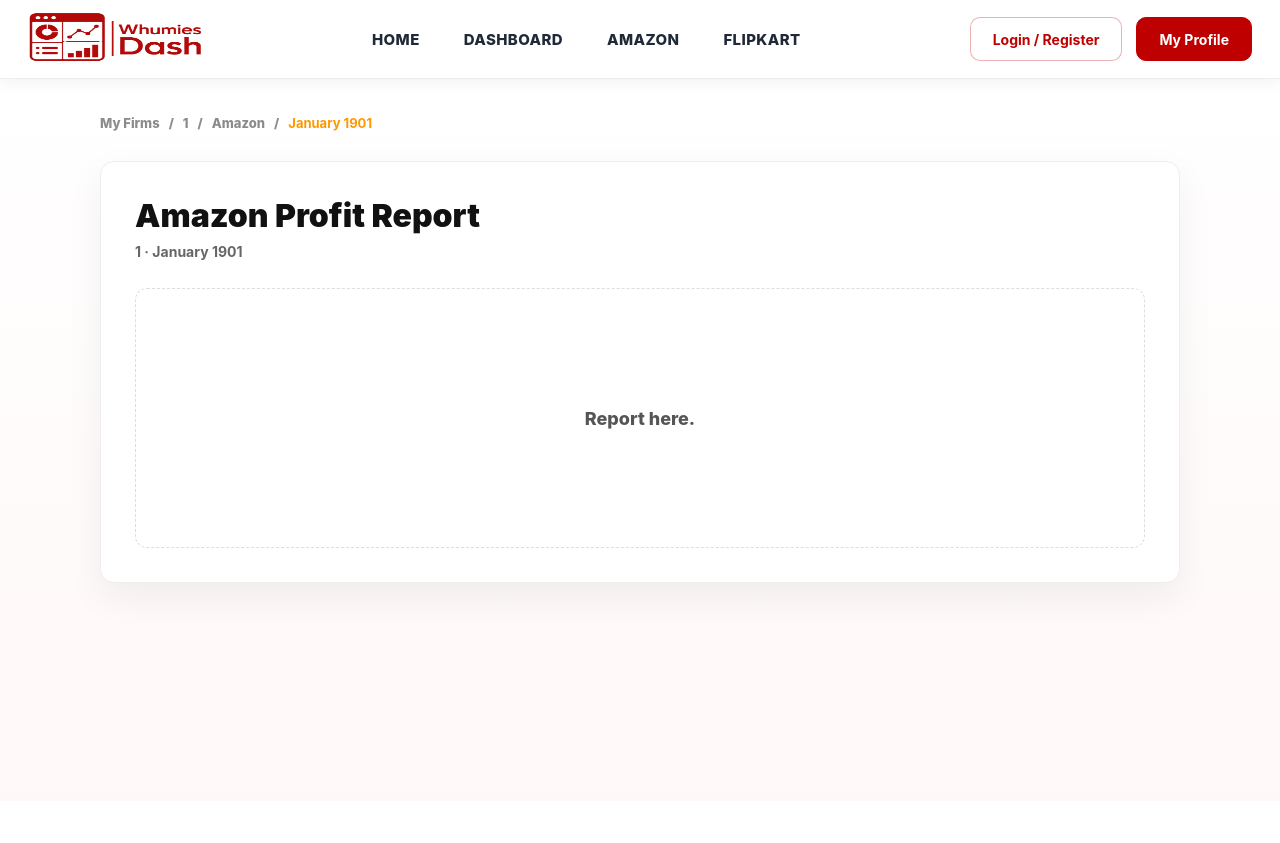
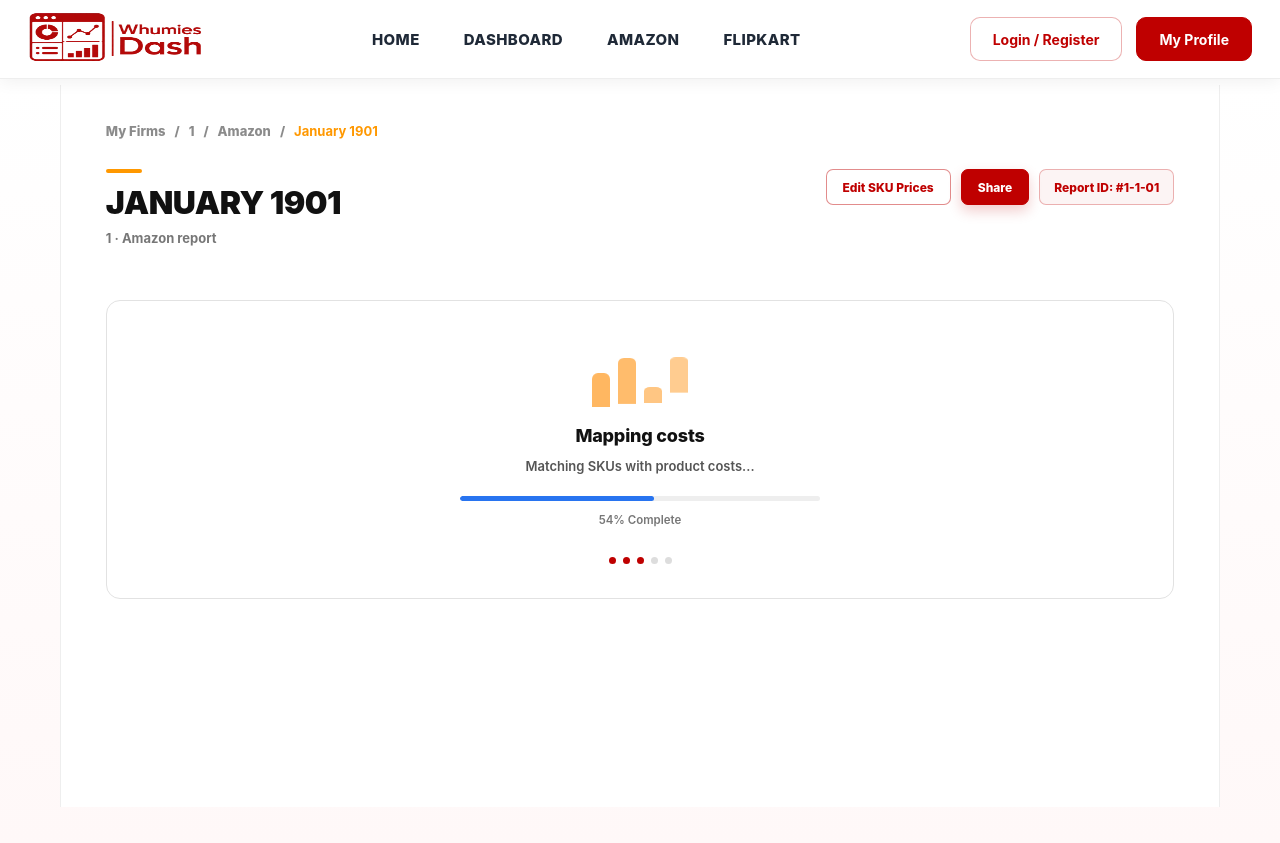
Before and after one commit to whumiesstore/Whumies-Dash, a React (Vite) app: page /dashboard/1/1/1/1 in a window 1280 px wide. Before the commit the page ends 801 px from the top, so only its background shows below. Built offline with nearby package versions, Linux system fonts and the light colour scheme.

Commit message:
[ADD] - Report Initializer

```diff
--- a/src/components/report-display/ReportDisplayMain.jsx
+++ b/src/components/report-display/ReportDisplayMain.jsx
@@ -1,22 +1,33 @@
+import { useState } from "react";
 import { Link, useParams } from "react-router-dom";
 import { marketplaceConfig } from "../../config/MarketplaceConfig";
+import ReportInitializer from "./ReportInitializer";
 import "./reportDisplay.css";
 
 function ReportDisplayMain() {
   const { firmName, marketplace, year, month } = useParams();
 
+  const [isInitializing, setIsInitializing] = useState(true);
+
   const decodedFirmName = decodeURIComponent(firmName || "");
   const selectedMarketplace = marketplace?.toLowerCase() || "amazon";
+
   const config =
     marketplaceConfig[selectedMarketplace] || marketplaceConfig.amazon;
 
   const reportDate = new Date(Number(year), Number(month) - 1, 1);
+
   const displayMonth = reportDate.toLocaleString("en-US", {
     month: "long",
     year: "numeric",
   });
 
+  const reportId = `#${selectedMarketplace.toUpperCase().slice(0, 2)}-${year}-${String(
+    month,
+  ).padStart(2, "0")}`;
+
   return (
+    <div className="report-display-shell">
       <div className="report-display-page">
         <div className="report-display-breadcrumb">
           <Link to="/dashboard">My Firms</Link>
@@ -30,14 +41,40 @@
           <strong style={{ color: config.color }}>{displayMonth}</strong>
         </div>
 
+        <div className="report-display-top">
+          <div>
+            <span
+              className="report-display-heading-line"
+              style={{ background: config.color }}
+            />
+
+            <h1>{displayMonth}</h1>
+            <p>
+              {decodedFirmName} · {config.title} report
+            </p>
+          </div>
+
+          <div className="report-display-actions">
+            <button type="button" className="report-outline-btn">
+              Edit SKU Prices
+            </button>
+
+            <button type="button" className="report-primary-btn">
+              Share
+            </button>
+
+            <span className="report-id-badge">Report ID: {reportId}</span>
+          </div>
+        </div>
+
+        {isInitializing ? (
+          <ReportInitializer onComplete={() => setIsInitializing(false)} />
+        ) : (
           <section className="report-display-card">
-        <h1>{config.title} Profit Report</h1>
-        <p>
-          {decodedFirmName} · {displayMonth}
-        </p>
-
             <div className="report-placeholder">Report here.</div>
           </section>
+        )}
+      </div>
     </div>
   );
 }
--- /dev/null
+++ b/src/components/report-display/ReportInitializer.jsx
@@ -0,0 +1,93 @@
+import { useEffect, useState } from "react";
+
+const loadingSteps = [
+  {
+    title: "Initializing",
+    subtitle: "Setting up report generation...",
+  },
+  {
+    title: "Reading files",
+    subtitle: "Checking orders and payments data...",
+  },
+  {
+    title: "Mapping costs",
+    subtitle: "Matching SKUs with product costs...",
+  },
+  {
+    title: "Calculating profit",
+    subtitle: "Estimating settlement, fees, returns and COGS...",
+  },
+  {
+    title: "Finalizing",
+    subtitle: "Preparing your report dashboard...",
+  },
+];
+
+function ReportInitializer({ onComplete }) {
+  const [progress, setProgress] = useState(0);
+  const [stepIndex, setStepIndex] = useState(0);
+
+  useEffect(() => {
+    const duration = 10000;
+    const intervalTime = 200;
+    const increment = 100 / (duration / intervalTime);
+
+    const interval = setInterval(() => {
+      setProgress((prev) => {
+        const next = Math.min(prev + increment, 100);
+
+        const nextStepIndex = Math.min(
+          Math.floor((next / 100) * loadingSteps.length),
+          loadingSteps.length - 1,
+        );
+
+        setStepIndex(nextStepIndex);
+
+        if (next >= 100) {
+          clearInterval(interval);
+
+          setTimeout(() => {
+            onComplete();
+          }, 300);
+        }
+
+        return next;
+      });
+    }, intervalTime);
+
+    return () => clearInterval(interval);
+  }, [onComplete]);
+
+  const activeStep = loadingSteps[stepIndex];
+
+  return (
+    <section className="report-initializer-box">
+      <div className="animated-bar-loader" aria-hidden="true">
+        <span />
+        <span />
+        <span />
+        <span />
+      </div>
+
+      <h2>{activeStep.title}</h2>
+      <p>{activeStep.subtitle}</p>
+
+      <div className="report-progress-track">
+        <div
+          className="report-progress-fill"
+          style={{ width: `${progress}%` }}
+        />
+      </div>
+
+      <small>{Math.round(progress)}% Complete</small>
+
+      <div className="report-step-dots">
+        {loadingSteps.map((_, index) => (
+          <span key={index} className={index <= stepIndex ? "active" : ""} />
+        ))}
+      </div>
+    </section>
+  );
+}
+
+export default ReportInitializer;
--- a/src/components/report-display/reportDisplay.css
+++ b/src/components/report-display/reportDisplay.css
@@ -1,3 +1,14 @@
+.report-display-shell {
+  width: 100%;
+  max-width: 1160px;
+  min-height: calc(100vh - 78px);
+  margin: -30px auto 0;
+  padding: 38px clamp(22px, 3.5vw, 52px) 56px;
+  background: #ffffff;
+  border-left: 1px solid #eeeeee;
+  border-right: 1px solid #eeeeee;
+}
+
 .report-display-page {
   width: 100%;
   max-width: 1080px;
@@ -25,26 +36,132 @@
   color: #bf0000;
 }
 
+.report-display-top {
+  display: flex;
+  align-items: flex-start;
+  justify-content: space-between;
+  gap: 28px;
+  margin-bottom: 54px;
+}
+
+.report-display-heading-line {
+  display: block;
+  width: 36px;
+  height: 4px;
+  border-radius: 999px;
+  margin-bottom: 10px;
+}
+
+.report-display-top h1 {
+  color: #111111;
+  font-size: clamp(24px, 2.5vw, 32px);
+  font-weight: 900;
+  text-transform: uppercase;
+  letter-spacing: -0.5px;
+  margin-bottom: 8px;
+}
+
+.report-display-top p {
+  color: #777777;
+  font-size: 13px;
+  font-weight: 700;
+}
+
+.report-display-actions {
+  display: flex;
+  align-items: center;
+  gap: 10px;
+}
+
+.report-outline-btn,
+.report-primary-btn {
+  height: 36px;
+  padding: 0 16px;
+  border-radius: 7px;
+  font-size: 12px;
+  font-weight: 850;
+  cursor: pointer;
+  white-space: nowrap;
+}
+
+.report-outline-btn {
+  background: #ffffff;
+  color: #bf0000;
+  border: 1.4px solid rgba(191, 0, 0, 0.45);
+}
+
+.report-primary-btn {
+  background: #bf0000;
+  color: #ffffff;
+  border: 1.4px solid #bf0000;
+  box-shadow: 0 6px 14px rgba(191, 0, 0, 0.2);
+}
+
+.report-id-badge {
+  height: 36px;
+  padding: 0 14px;
+  border-radius: 7px;
+  border: 1.4px solid rgba(191, 0, 0, 0.28);
+  background: rgba(191, 0, 0, 0.045);
+  color: #bf0000;
+  font-size: 12px;
+  font-weight: 800;
+  white-space: nowrap;
+  display: inline-flex;
+  align-items: center;
+  justify-content: center;
+}
+
+@media (max-width: 900px) {
+  .report-display-shell {
+    max-width: 100%;
+    margin-top: -24px;
+    padding: 30px 20px 48px;
+    border-left: none;
+    border-right: none;
+  }
+}
+
+@media (max-width: 640px) {
+  .report-display-shell {
+    margin-top: -18px;
+    padding: 24px 16px 42px;
+  }
+}
+
+@media (max-width: 760px) {
+  .report-id-badge {
+    flex-shrink: 0;
+  }
+}
+
+@media (max-width: 760px) {
+  .report-display-top {
+    flex-direction: column;
+    gap: 20px;
+    margin-bottom: 34px;
+  }
+
+  .report-display-actions {
+    width: 100%;
+    overflow-x: auto;
+    padding-bottom: 4px;
+  }
+
+  .report-outline-btn,
+  .report-primary-btn {
+    flex-shrink: 0;
+  }
+}
+
+/* Report Placeholder */
+
 .report-display-card {
   background: #ffffff;
   border: 1px solid #eeeeee;
   border-radius: 14px;
   padding: 34px;
   box-shadow: 0 14px 38px rgba(0, 0, 0, 0.06);
-}
-
-.report-display-card h1 {
-  color: #111111;
-  font-size: clamp(24px, 2.5vw, 32px);
-  font-weight: 900;
-  margin-bottom: 8px;
-}
-
-.report-display-card p {
-  color: #666666;
-  font-size: 14px;
-  font-weight: 650;
-  margin-bottom: 28px;
 }
 
 .report-placeholder {
@@ -54,6 +171,147 @@
   display: grid;
   place-items: center;
   color: #555555;
+  font-size: 16px;
+  font-weight: 750;
+}
+
+/* Report Initializer */
+
+.report-initializer-box {
+  width: 100%;
+  min-height: 280px;
+  border: 1.5px solid #e2e2e2;
+  border-radius: 14px;
+  background: #ffffff;
+  display: flex;
+  flex-direction: column;
+  align-items: center;
+  justify-content: center;
+  gap: 12px;
+  padding: 34px 24px;
+  text-align: center;
+}
+
+.animated-bar-loader {
+  height: 72px;
+  display: flex;
+  align-items: flex-end;
+  gap: 8px;
+  margin-bottom: 6px;
+}
+
+.animated-bar-loader span {
+  width: 18px;
+  border-radius: 6px 6px 0 0;
+  background: #ffb761;
+  animation: reportBars 1s ease-in-out infinite;
+}
+
+.animated-bar-loader span:nth-child(1) {
+  height: 34px;
+  animation-delay: 0s;
+}
+
+.animated-bar-loader span:nth-child(2) {
+  height: 52px;
+  animation-delay: 0.15s;
+}
+
+.animated-bar-loader span:nth-child(3) {
+  height: 24px;
+  animation-delay: 0.3s;
+}
+
+.animated-bar-loader span:nth-child(4) {
+  height: 64px;
+  animation-delay: 0.45s;
+}
+
+@keyframes reportBars {
+  0%,
+  100% {
+    transform: scaleY(0.55);
+    opacity: 0.7;
+  }
+
+  50% {
+    transform: scaleY(1);
+    opacity: 1;
+  }
+}
+
+.report-initializer-box h2 {
+  color: #111111;
   font-size: 18px;
-  font-weight: 800;
+  font-weight: 850;
+  letter-spacing: -0.2px;
 }
+
+.report-initializer-box p {
+  color: #555555;
+  font-size: 13px;
+  font-weight: 600;
+  margin-bottom: 10px;
+}
+
+.report-progress-track {
+  width: min(100%, 360px);
+  height: 5px;
+  border-radius: 999px;
+  background: #eeeeee;
+  overflow: hidden;
+}
+
+.report-progress-fill {
+  height: 100%;
+  background: #2874f0;
+  border-radius: inherit;
+  transition: width 0.2s ease;
+}
+
+.report-initializer-box small {
+  color: #777777;
+  font-size: 11.5px;
+  font-weight: 600;
+}
+
+.report-step-dots {
+  display: flex;
+  align-items: center;
+  gap: 7px;
+  margin-top: 18px;
+}
+
+.report-step-dots span {
+  width: 7px;
+  height: 7px;
+  border-radius: 50%;
+  background: #dddddd;
+}
+
+.report-step-dots span.active {
+  background: #bf0000;
+}
+
+@media (max-width: 760px) {
+  .report-initializer-box {
+    min-height: 240px;
+    padding: 28px 18px;
+  }
+
+  .animated-bar-loader {
+    height: 58px;
+  }
+
+  .animated-bar-loader span {
+    width: 14px;
+  }
+
+  .report-initializer-box h2 {
+    font-size: 16px;
+  }
+
+  .report-initializer-box p {
+    font-size: 12.5px;
+  }
+}
```
Lines whose indentation alone changed are shown as unchanged.
